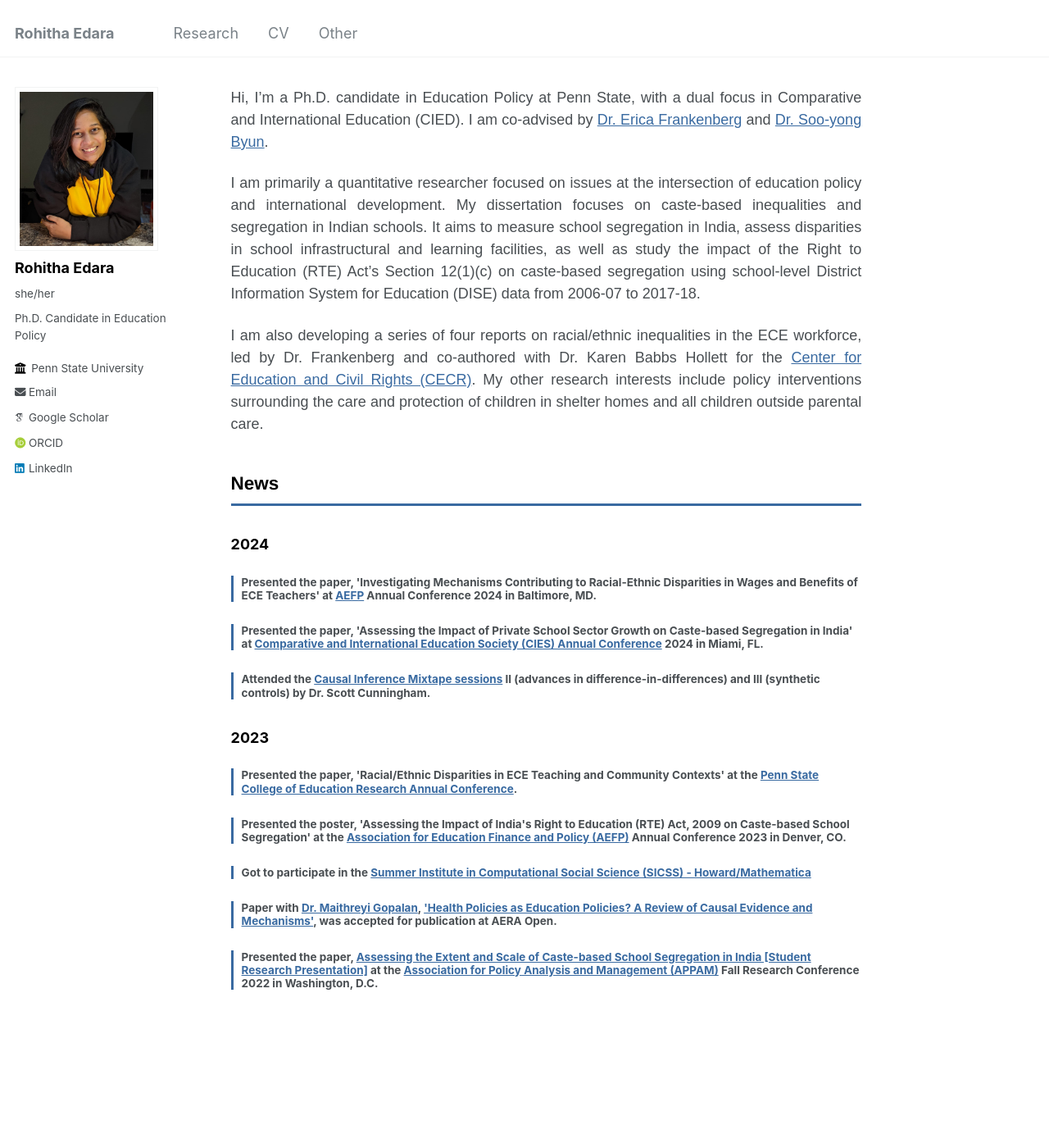
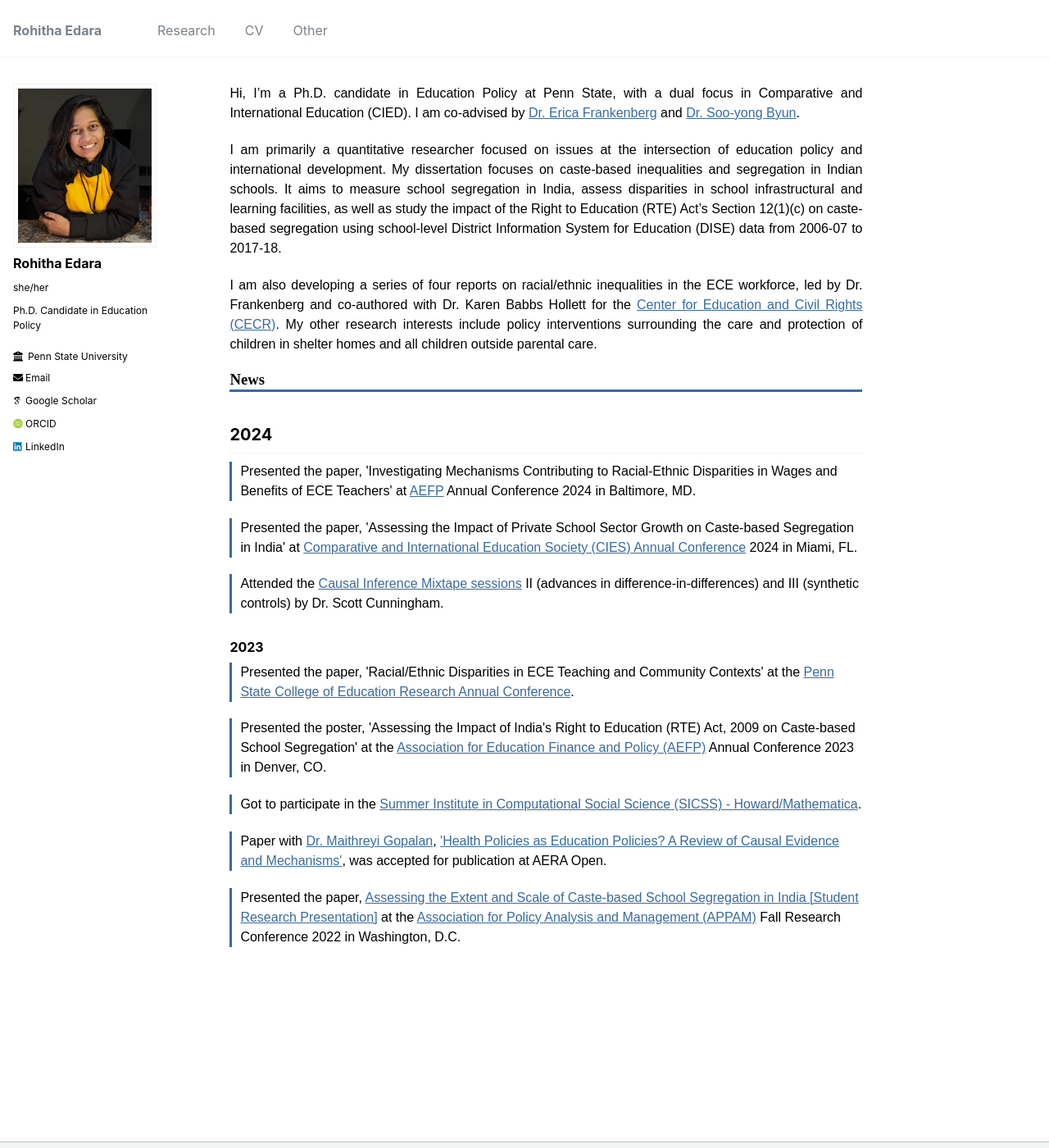
Before and after one commit to rohitha-edara/rohitha-edara.github.io, a Jekyll site: the page built from _pages/about.md, in a window 1280 px wide and 1400 px high. Shown: the whole window at 82% size. Built offline with Jekyll 4.4.1, drawn with Linux system fonts in a browser that asks for light colours; some web fonts are replaced.

Commit message:
Update about.md

```diff
--- a/_pages/about.md
+++ b/_pages/about.md
@@ -9,11 +9,19 @@ redirect_from:
 <head>
   <style>
    body {
-  	font-family: 'Arial', sans-serif;
-  	color: ##000000;
+  	font-family: 'Aptos', sans-serif;
+  	color: #000000;
+  	font-size: 12.0pt;
 	}
 	h1 {
-  	color: ##000000;
+  	color: #000000;
+  	font-family: 'Aptos'
+  	font-size: 16.0pt;
+	}
+	h1 {
+  	color: #000000;
+  	font-family: 'Aptos'
+  	font-size: 14.0pt;
 	}
 	a {
   	color: #396AA1;
@@ -23,15 +31,15 @@ redirect_from:
   	color: #396AA1;
 	}
 	.news-heading {
-	color: #000000;
+		color: #000000;
+		font-family: 'Aptos';
+  	font-size: 14.0pt;
    	border-bottom: 3px solid #396AA1 !important;
-	font-family: 'Helvetica', sans-serif;
-	}
-	h3 {
-  	color: #000000;
-	margin-bottom: 5px;
+
 	}
 	.news-item {
+		font-family: 'Aptos'
+  	font-size: 14.0pt;
   	margin-bottom: 10px;
   	border-left: 3px solid #396AA1;
   	padding-left: 10px;
@@ -46,41 +54,41 @@ redirect_from:
 
 <p align="justify">I am also developing a series of four reports on racial/ethnic inequalities in the ECE workforce, led by Dr. Frankenberg and co-authored with Dr. Karen Babbs Hollett for the <a href="https://cecr.ed.psu.edu/">Center for Education and Civil Rights (CECR)</a>. My other research interests include policy interventions surrounding the care and protection of children in shelter homes and all children outside parental care.</p>
 
-<h2 class="news-heading">News</h2>
+<h1 class="news-heading">News</h1>
 
-<h3>2024</h3>
+<h2>2024</h2>
   <div class="news-item">
-	<h4>Presented the paper, 'Investigating Mechanisms Contributing to Racial-Ethnic Disparities in Wages and Benefits of ECE Teachers' at <a href="https://aefpweb.org/">AEFP</a> Annual Conference 2024 in Baltimore, MD.</h4>
+	<p>Presented the paper, 'Investigating Mechanisms Contributing to Racial-Ethnic Disparities in Wages and Benefits of ECE Teachers' at <a href="https://aefpweb.org/">AEFP</a> Annual Conference 2024 in Baltimore, MD.</p>
   </div>
 
   <div class="news-item">
-	<h4>Presented the paper, 'Assessing the Impact of Private School Sector Growth on Caste-based Segregation in India' at <a href="https://conference.cies.us/">Comparative and International Education Society (CIES) Annual Conference</a> 2024 in Miami, FL.</h4>
+	<p>Presented the paper, 'Assessing the Impact of Private School Sector Growth on Caste-based Segregation in India' at <a href="https://conference.cies.us/">Comparative and International Education Society (CIES) Annual Conference</a> 2024 in Miami, FL.</p>
   </div>
 
   <div class="news-item">
-	<h4>Attended the <a href="https://www.mixtapesessions.io/sessions/">Causal Inference Mixtape sessions</a> II (advances in difference-in-differences) and III (synthetic controls) by Dr. Scott Cunningham.</h4>
+	<p>Attended the <a href="https://www.mixtapesessions.io/sessions/">Causal Inference Mixtape sessions</a> II (advances in difference-in-differences) and III (synthetic controls) by Dr. Scott Cunningham.</p>
   </div>
 
  <h3>2023</h3>
 
   <div class="news-item">
-	<h4>Presented the paper, 'Racial/Ethnic Disparities in ECE Teaching and Community Contexts' at the <a href="https://ed.psu.edu/college-education-research-conference-2023">Penn State College of Education Research Annual Conference</a>.</h4>
+	<p>Presented the paper, 'Racial/Ethnic Disparities in ECE Teaching and Community Contexts' at the <a href="https://ed.psu.edu/college-education-research-conference-2023">Penn State College of Education Research Annual Conference</a>.</p>
   </div>
 
   <div class="news-item">
-	<h4>Presented the poster, 'Assessing the Impact of India's Right to Education (RTE) Act, 2009 on Caste-based School Segregation' at the <a href="https://aefpweb.org/">Association for Education Finance and Policy (AEFP)</a> Annual Conference 2023 in Denver, CO.</h4>
+	<p>Presented the poster, 'Assessing the Impact of India's Right to Education (RTE) Act, 2009 on Caste-based School Segregation' at the <a href="https://aefpweb.org/">Association for Education Finance and Policy (AEFP)</a> Annual Conference 2023 in Denver, CO.</p>
   </div>
 
    <div class="news-item">
-	<h4>Got to participate in the <a href="https://sicss.io/2023/howard-mathematica/">Summer Institute in Computational Social Science (SICSS) - Howard/Mathematica</a></h4>
+	<p>Got to participate in the <a href="https://sicss.io/2023/howard-mathematica/">Summer Institute in Computational Social Science (SICSS) - Howard/Mathematica</a>.</p>
   </div>
 
 <div class="news-item">
-	<h4> Paper with <a href="https://maithreyigopalan.mystrikingly.com/?">Dr. Maithreyi Gopalan</a>, <a href="[https://aefpweb.org/](https://journals.sagepub.com/doi/full/10.1177/23328584231177616)">'Health Policies as Education Policies? A Review of Causal Evidence and Mechanisms'</a>, was accepted for publication at AERA Open.</h4>
+	<p> Paper with <a href="https://maithreyigopalan.mystrikingly.com/?">Dr. Maithreyi Gopalan</a>, <a href="[https://aefpweb.org/](https://journals.sagepub.com/doi/full/10.1177/23328584231177616)">'Health Policies as Education Policies? A Review of Causal Evidence and Mechanisms'</a>, was accepted for publication at AERA Open.</p>
   </div>
 
   <div class="news-item">
-	<h4>Presented the paper, <a href="https://appam.confex.com/appam/2022/meetingapp.cgi/Paper/46135">Assessing the Extent and Scale of Caste-based School Segregation in India [Student Research Presentation]</a> at the <a href="https://www.appam.org/about-appam/">Association for Policy Analysis and Management (APPAM)</a> Fall Research Conference 2022 in Washington, D.C.</h4>
+	<p>Presented the paper, <a href="https://appam.confex.com/appam/2022/meetingapp.cgi/Paper/46135">Assessing the Extent and Scale of Caste-based School Segregation in India [Student Research Presentation]</a> at the <a href="https://www.appam.org/about-appam/">Association for Policy Analysis and Management (APPAM)</a> Fall Research Conference 2022 in Washington, D.C.</p>
  </div>
 
 </body>
```
